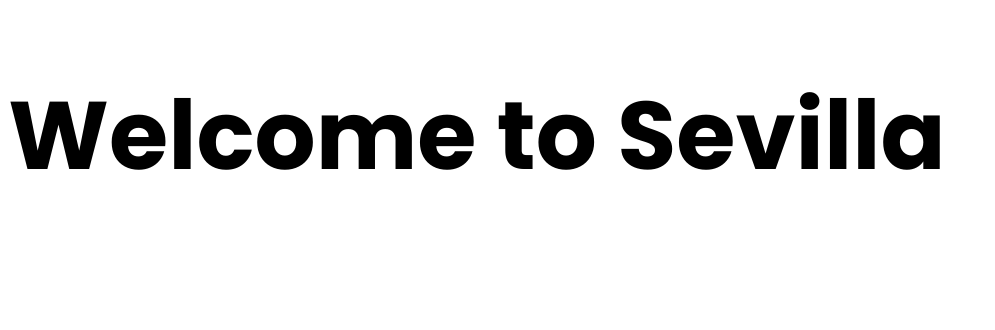
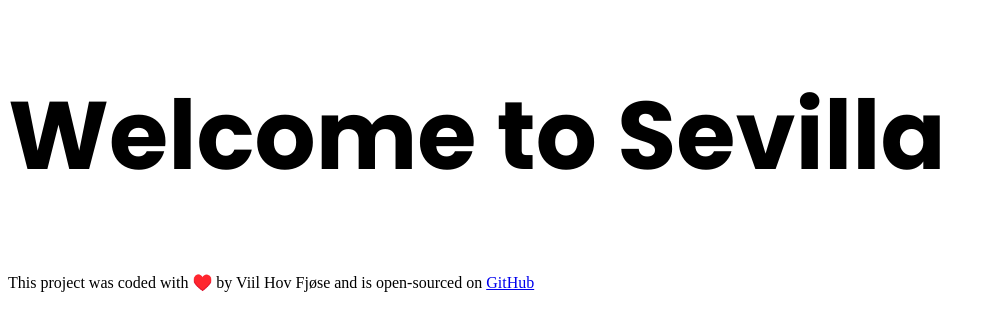
Before and after one commit to Viilhov/Sevilla-Project, a plain HTML site: page index.html in a window 1280 px wide. Shown: the whole page, without its empty margins (0-995 px from the left). Drawn offline with Linux system fonts and the light colour scheme.

Commit message:
Added footer with a link to GitHub Repository

```diff
--- a/index.html
+++ b/index.html
@@ -17,6 +17,10 @@
     <h1>
         Welcome to Sevilla
     </h1>
+    <footer>
+        This project was coded with ♥️ by Viil Hov Fjøse and is open-sourced on <a
+            href="https://github.com/Viilhov/Sevilla-Project" target="_blank">GitHub</a>
+    </footer>
 
 </body>
 
```
